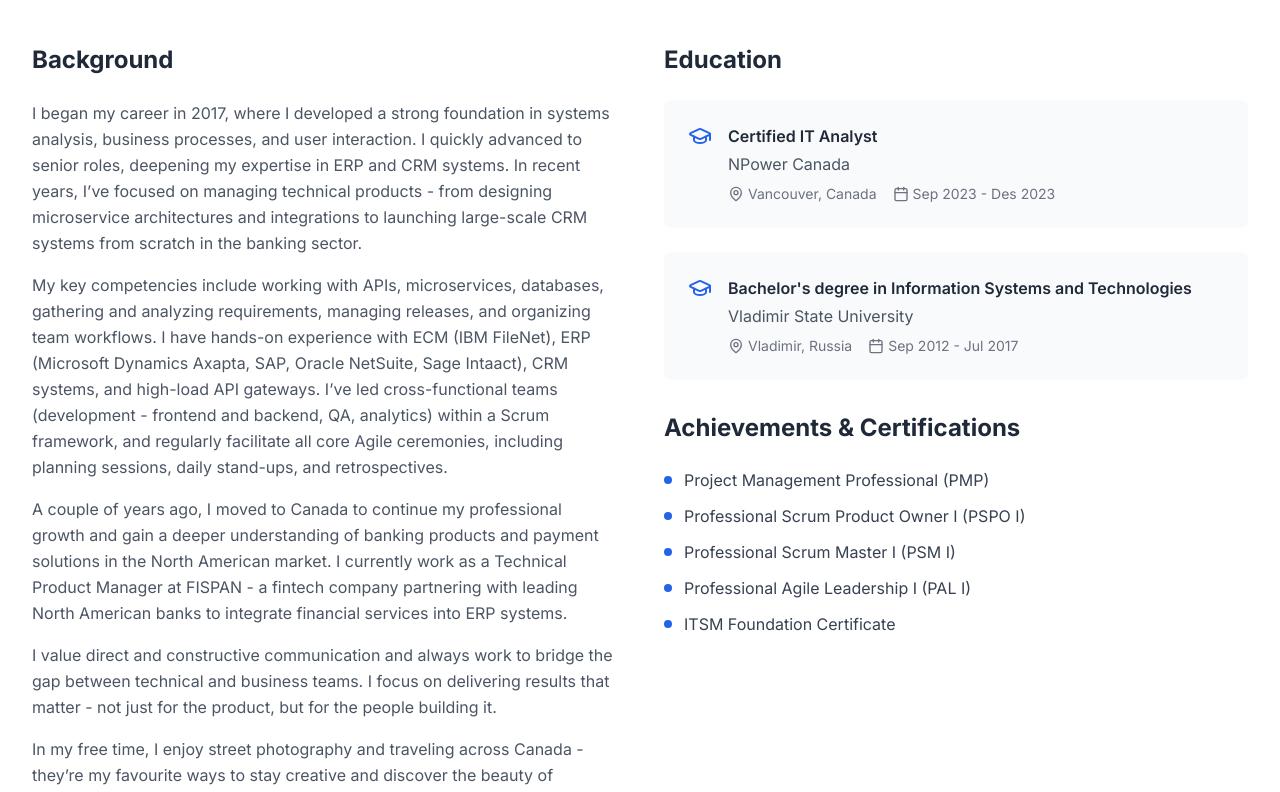
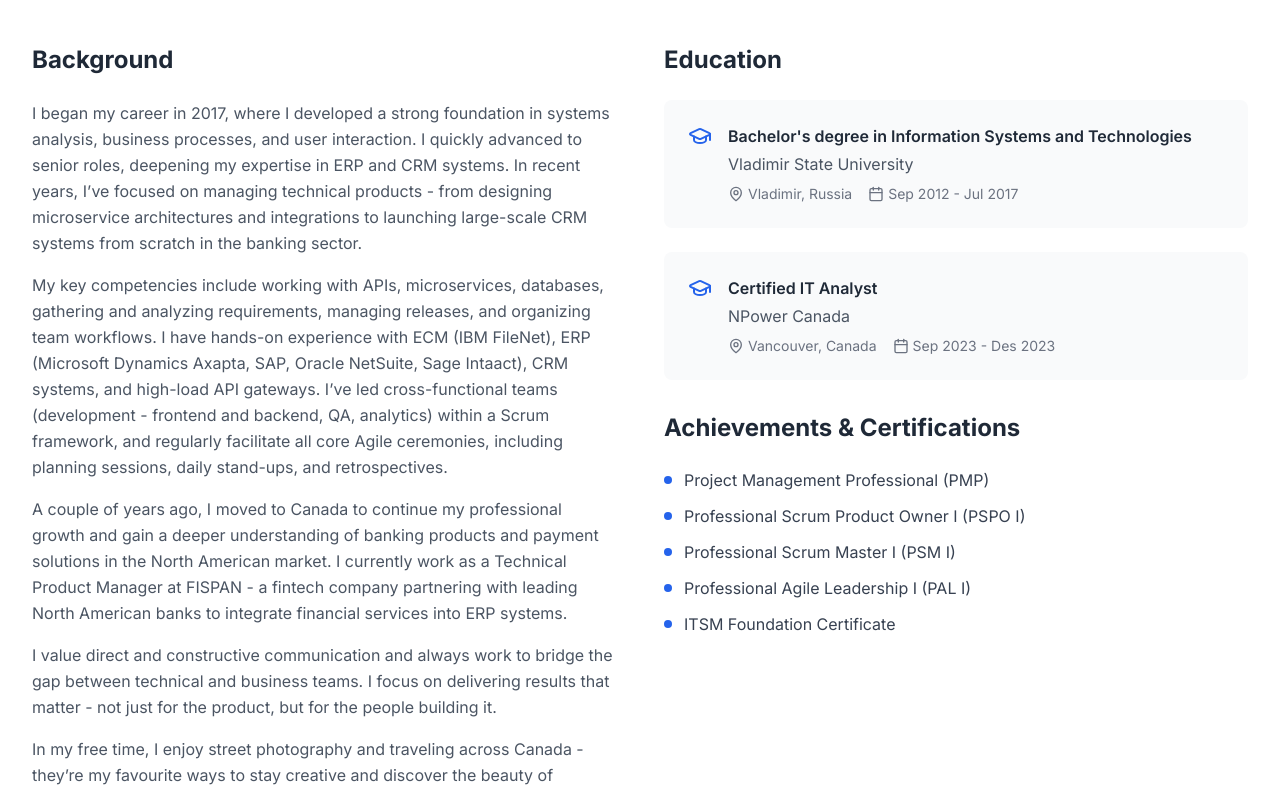
Before and after one commit to yarkalina/aboutMe, a Next.js app: page / in a window 1280 px wide. Shown: the part 1020-1812 px from the top of the page. Built offline with nearby package versions, Linux system fonts and the light colour scheme.

Commit message:
updated education and addidtional higligts

```diff
--- a/src/components/About.tsx
+++ b/src/components/About.tsx
@@ -6,17 +6,17 @@ import { GraduationCap, MapPin, Calendar } from 'lucide-react'
 const About = () => {
   const education = [
     {
+      degree: "Bachelor's degree in Information Systems and Technologies",
+      school: "Vladimir State University",
+      location: "Vladimir, Russia",
+      period: "Sep 2012 - Jul 2017",
+      icon: GraduationCap
+    },
+    {
       degree: "Certified IT Analyst",
       school: "NPower Canada",
       location: "Vancouver, Canada",
       period: "Sep 2023 - Des 2023",
-      icon: GraduationCap
-    },
-    {
-      degree: "Bachelor's degree in Information Systems and Technologies",
-      school: "Vladimir State University",
-      location: "Vladimir, Russia",
-      period: "Sep 2012 - Jul 2017",
       icon: GraduationCap
     }
   ]
--- a/src/components/Skills.tsx
+++ b/src/components/Skills.tsx
@@ -147,7 +147,7 @@ const Skills = () => {
               </div>
               <div className="flex items-start gap-3">
                 <div className="w-2 h-2 bg-blue-600 rounded-full mt-2 flex-shrink-0"></div>
-                <span className="text-gray-700">Strong communication and interpersonal skills; known as a reliable team player and mentor to junior colleagues</span>
+                <span className="text-gray-700">Strong communication and interpersonal skills; known as a reliable team player and mentor to colleagues</span>
               </div>
               <div className="flex items-start gap-3">
                 <div className="w-2 h-2 bg-blue-600 rounded-full mt-2 flex-shrink-0"></div>
```
